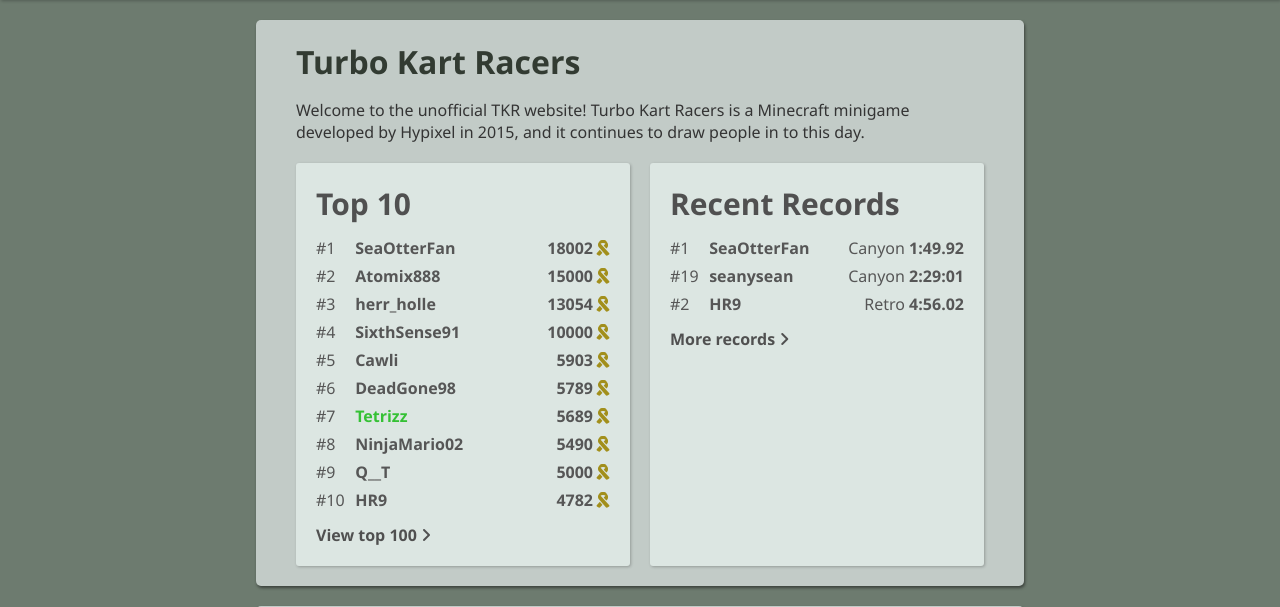
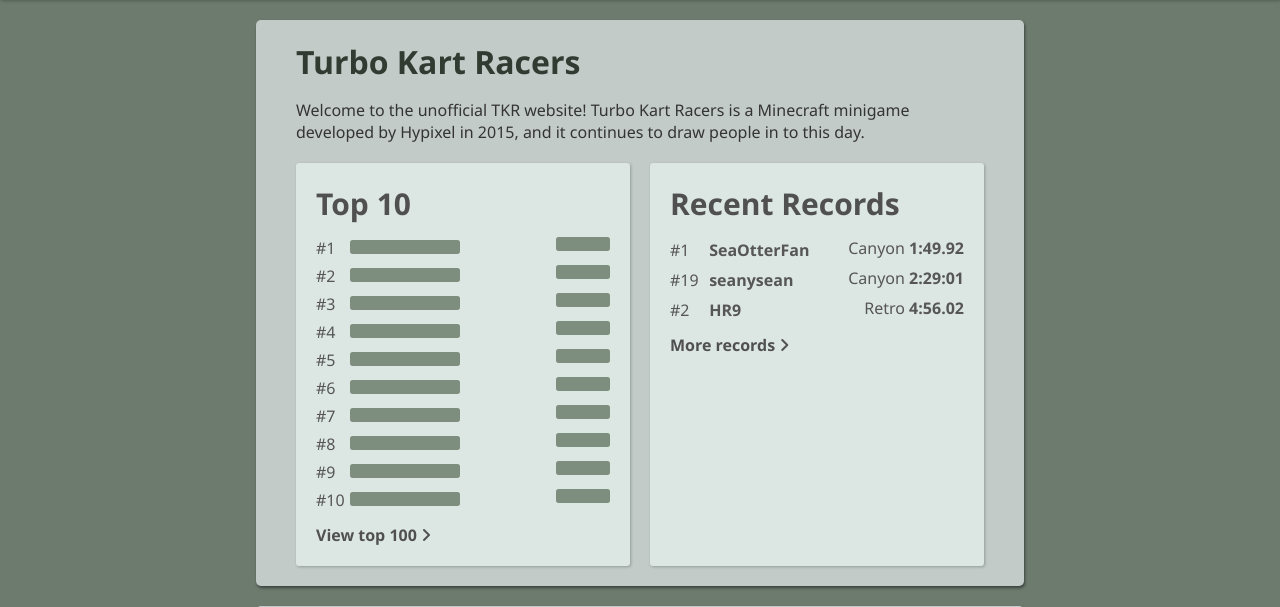
Before and after one commit to seanysean/tkr, a PHP site: page / in a window 1280 px wide. Shown: the part 70-677 px from the top of the page. Run offline with PHP 8.4, Linux system fonts and the light colour scheme; some libraries are stand-ins or nearby versions.

Commit message:
Random QOL tweaks

```diff
--- a/compiled/css/main.css
+++ b/compiled/css/main.css
@@ -536,6 +536,9 @@
 }
 .video .info .author {
   font-size: 20px;
+  white-space: nowrap;
+  overflow: hidden;
+  text-overflow: ellipsis;
 }
 .video .external {
   position: absolute;
@@ -581,6 +584,9 @@
 .username {
   cursor: pointer;
   padding: 2px 5px;
+  height: 10px;
+  display: inline-block;
+  min-width: 100px;
 }
 .username:hover {
   background: RGBa(0, 0, 0, 0.1);
@@ -604,6 +610,13 @@
 .player .right-info,
 .player .left-info {
   display: inline-block;
+}
+
+.golds {
+  display: block;
+  height: 10px;
+  min-width: 50px;
+  padding: 2px;
 }
 
 .golds i {
--- a/index.html
+++ b/index.html
@@ -23,91 +23,91 @@
                         <div class="player">
                             <div class="left-info">
                                 <span class="position">#1</span>
-                                <span class="username mvpblue">SeaOtterFan</span>
+                                <span class="username loading"></span>
                             </div>
                             <div class="right-info">
-                                <span class="golds">18002<i class="fas fa-ribbon"></i></span>
+                                <span class="golds loading"></span>
                             </div>
                         </div>
                         <div class="player">
                             <div class="left-info">
                                 <span class="position">#2</span>
-                                <span class="username mvpblue">Atomix888</span>
+                                <span class="username loading"></span>
                             </div>
                             <div class="right-info">
-                                <span class="golds">15000<i class="fas fa-ribbon"></i></span>
+                                <span class="golds loading"></span>
                             </div>
                         </div>
                         <div class="player">
                             <div class="left-info">
                                 <span class="position">#3</span>
-                                <span class="username mvpblue">herr_holle</span>
+                                <span class="username loading"></span>
                             </div>
                             <div class="right-info">
-                                <span class="golds">13054<i class="fas fa-ribbon"></i></span>
+                                <span class="golds loading"></span>
                             </div>
                         </div>
                         <div class="player">
                             <div class="left-info">
                                 <span class="position">#4</span>
-                                <span class="username mvpblue">SixthSense91</span>
+                                <span class="username loading"></span>
                             </div>
                             <div class="right-info">
-                                <span class="golds">10000<i class="fas fa-ribbon"></i></span>
+                                <span class="golds loading"></span>
                             </div>
                         </div>
                         <div class="player">
                             <div class="left-info">
                                 <span class="position">#5</span>
-                                <span class="username mvpblue">Cawli</span>
+                                <span class="username loading"></span>
                             </div>
                             <div class="right-info">
-                                <span class="golds">5903<i class="fas fa-ribbon"></i></span>
+                                <span class="golds loading"></span>
                             </div>
                         </div>
                         <div class="player">
                             <div class="left-info">
                                 <span class="position">#6</span>
-                                <span class="username mvpblue">DeadGone98</span>
+                                <span class="username loading"></span>
                             </div>
                             <div class="right-info">
-                                <span class="golds">5789<i class="fas fa-ribbon"></i></span>
+                                <span class="golds loading"></span>
                             </div>
                         </div>
                         <div class="player">
                             <div class="left-info">
                                 <span class="position">#7</span>
-                                <span class="username vip">Tetrizz</span>
+                                <span class="username loading"></span>
                             </div>
                             <div class="right-info">
-                                <span class="golds">5689<i class="fas fa-ribbon"></i></span>
+                                <span class="golds loading"></span>
                             </div>
                         </div>
                         <div class="player">
                             <div class="left-info">
                                 <span class="position">#8</span>
-                                <span class="username mvpblue">NinjaMario02</span>
+                                <span class="username loading"></span>
                             </div>
                             <div class="right-info">
-                                <span class="golds">5490<i class="fas fa-ribbon"></i></span>
+                                <span class="golds loading"></span>
                             </div>
                         </div>
                         <div class="player">
                             <div class="left-info">
                                 <span class="position">#9</span>
-                                <span class="username mvpblue">Q__T</span>
+                                <span class="username loading"></span>
                             </div>
                             <div class="right-info">
-                                <span class="golds">5000<i class="fas fa-ribbon"></i></span>
+                                <span class="golds loading"></span>
                             </div>
                         </div>
                         <div class="player">
                             <div class="left-info">
                                 <span class="position">#10</span>
-                                <span class="username mvpblue">HR9</span>
+                                <span class="username loading"></span>
                             </div>
                             <div class="right-info">
-                                <span class="golds">4782<i class="fas fa-ribbon"></i></span>
+                                <span class="golds loading"></span>
                             </div>
                         </div>
                     </div>
--- a/scss/main.scss
+++ b/scss/main.scss
@@ -568,6 +568,9 @@
         }
         .author {
             font-size: 20px;
+            white-space: nowrap;
+            overflow: hidden;
+            text-overflow: ellipsis;
         }
     }
     .external {
@@ -617,6 +620,9 @@
 .username {
     cursor: pointer;
     padding: 2px 5px;
+    height: 10px;
+    display: inline-block;
+    min-width: 100px;
     &:hover {
         background: RGBa(0,0,0,0.1);
     }
@@ -639,6 +645,12 @@
     .left-info {
         display: inline-block;
     }
+}
+.golds {
+    display: block;
+    height: 10px;
+    min-width: 50px;
+    padding: 2px;
 }
 .golds i {
     color: #a28f1b;
```
Also changed, not shown: js/videos.js (+11 -1 lines), 1 other file.
